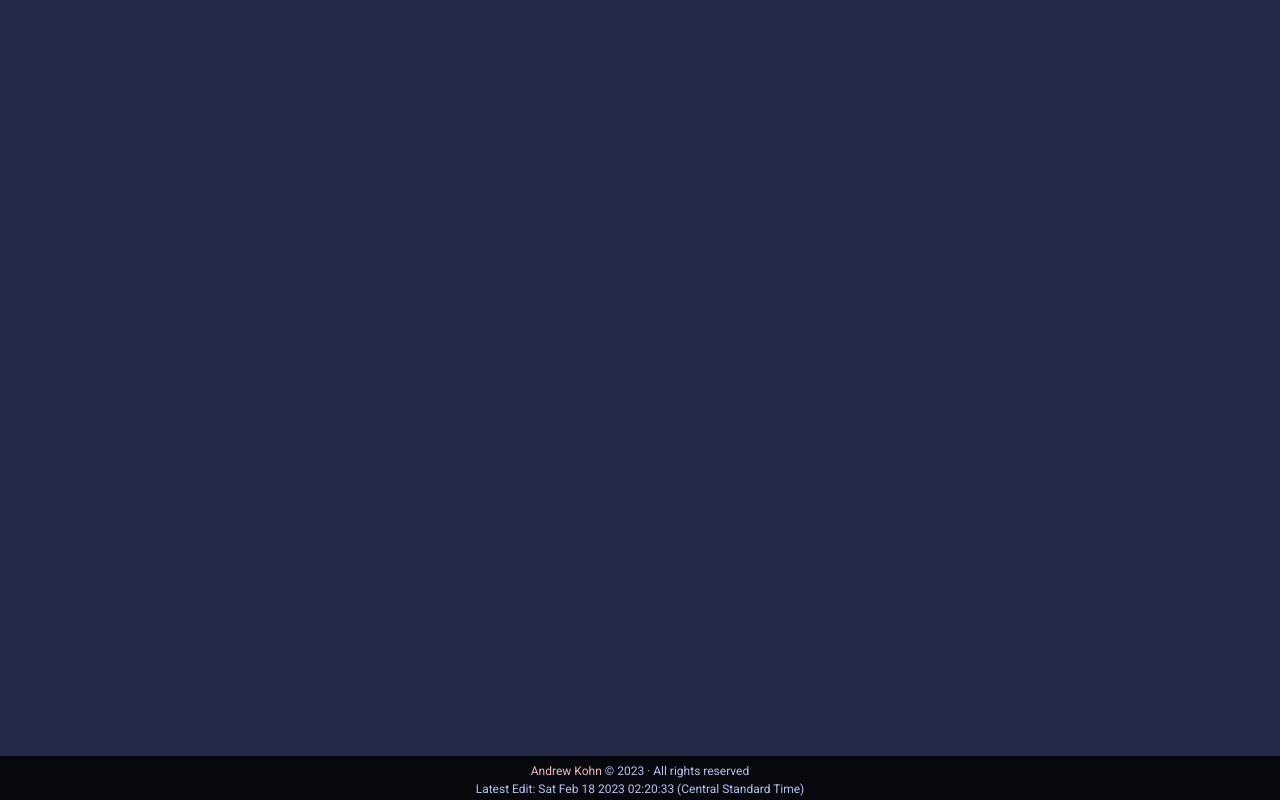
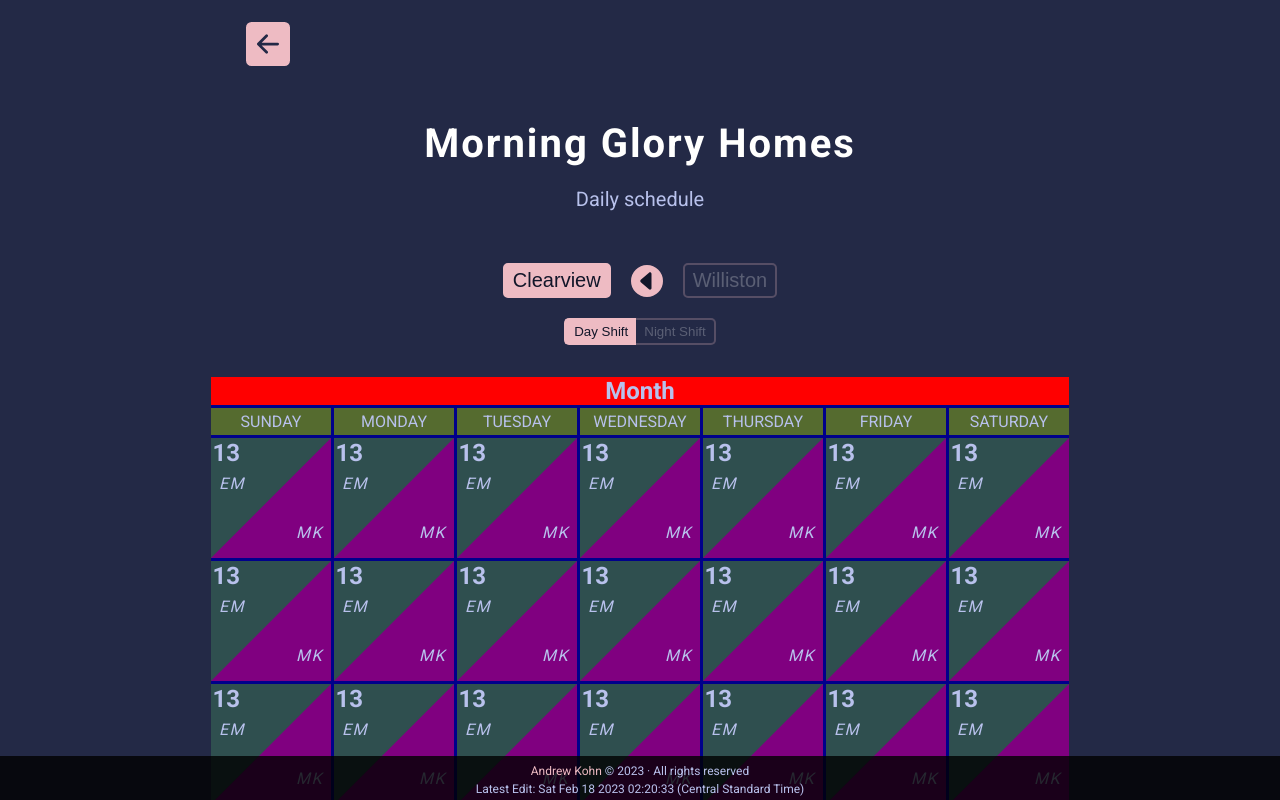
Before and after one commit to AndrewKohn/mgh-daily-schedule, a React (Vite) app in the folder client/: page /staff-schedule in a window 1280 px wide. Shown: the top 800 px of the page. Built offline with nearby package versions, Linux system fonts and the light colour scheme.

Commit message:
Add StaffSchedule page

```diff
--- a/client/src/App.scss
+++ b/client/src/App.scss
@@ -10,7 +10,7 @@
     height: 100%;
     width: 65%;
     filter: opacity(1);
-    animation: show-main 1.5s ease-in;
+    animation: show-main 0.5s ease-in;
 
     @keyframes show-main {
       0% {
--- a/client/src/App.tsx
+++ b/client/src/App.tsx
@@ -1,13 +1,11 @@
-import { useContext, useEffect } from 'react';
+import { useContext } from 'react';
 import './App.scss';
 import Footer from './components/Footer/Footer';
-import Header from './components/Header/Header';
-import Login from './components/Login/Login';
-import ScheduleList from './components/ScheduleList/ScheduleList';
 import AdminContext from './store/AdminContext';
 import { Routes, Route } from 'react-router-dom';
 import DailySchedule from './pages/DailySchedule';
 import Home from './pages/Home';
+import StaffSchedule from './pages/StaffSchedule';
 
 const App = ({}) => {
   const adminContext = useContext(AdminContext);
@@ -18,6 +16,7 @@ const App = ({}) => {
         <Routes>
           <Route path="/" element={<Home />} />
           <Route path="/daily-schedule" element={<DailySchedule />} />
+          <Route path="/staff-schedule" element={<StaffSchedule />} />
         </Routes>
       </main>
       <Footer />
--- /dev/null
+++ b/client/src/components/Calendar/Calendar.scss
@@ -0,0 +1,27 @@
+@use '../../styles/mixins';
+
+.calendar-container {
+  @include mixins.DisplayFlex(center, center, column, nowrap);
+  background-color: red;
+  min-width: 10.2rem;
+  margin-bottom: 12rem;
+
+  .month-title {
+    font-size: 2.4rem;
+  }
+
+  .month-container {
+    display: grid;
+    grid-template-columns: repeat(7, 1fr);
+    border-top: 3px solid transparent;
+    gap: 3px;
+    background-color: darkblue;
+    width: 100%;
+
+    .day-title {
+      text-align: center;
+      padding: 0.4rem 0;
+      background-color: darkolivegreen;
+    }
+  }
+}
--- /dev/null
+++ b/client/src/components/Calendar/Calendar.tsx
@@ -0,0 +1,119 @@
+import { useContext, useEffect, useState } from 'react';
+import StaffShiftContext from '../../store/StaffShiftContext';
+import './Calendar.scss';
+import CalendarTiles from './CalendarTiles';
+
+interface calendarContent {
+  id: number;
+  date: { month: string; dayName: string; dayNumber: string };
+  staffShift?: { dayShift: string; nightShift: string };
+}
+
+const Calendar = ({}) => {
+  const exDate = new Date();
+  const date = new Date(exDate.getFullYear(), 3, 1);
+  const [calendar, setCalendar] = useState<calendarContent[]>([]);
+
+  const calendarStartDate = () => {
+    let startDate = new Date(date.getFullYear(), date.getMonth(), 1);
+    let count = 0;
+
+    while (startDate.toString().split(' ')[0] !== 'Sun') {
+      startDate = new Date(date.getFullYear(), date.getMonth(), count--);
+    }
+
+    return startDate;
+  };
+
+  const calendarEndDate = () => {
+    let endDate = new Date(date.getFullYear(), date.getMonth() + 1, 1);
+    let count = 0;
+
+    while (endDate.toString().split(' ')[0] !== 'Sat') {
+      endDate = new Date(date.getFullYear(), date.getMonth() + 1, count++);
+    }
+
+    return endDate;
+  };
+
+  const setCalendarData = (start: Date, end: Date) => {
+    // Starting w/ previous month
+    let previousMonthDayCount = start.getDate();
+    const previousMonthEnd = new Date(
+      start.getFullYear(),
+      start.getMonth(),
+      0
+    ).getDate();
+
+    console.log(previousMonthEnd, previousMonthDayCount);
+    console.log('==========PREV MONTH');
+    for (let i = 0; i <= previousMonthEnd - start.getDate(); i++) {
+      console.log(
+        new Date(start.getFullYear(), start.getMonth(), previousMonthDayCount++)
+      );
+    }
+
+    // Ending with next month
+    let nextMonthDayCount = end.getDate();
+
+    console.log('==========NEXT MONTH');
+    for (let i = 0; i < nextMonthDayCount; i++) {
+      console.log(new Date(end.getFullYear(), end.getMonth(), i + 1));
+    }
+  };
+
+  setCalendarData(calendarStartDate(), calendarEndDate());
+
+  // useEffect(() => setCalendarData(calendarStartDate(), calendarEndDate()), []);
+  // useEffect(() => console.log(calendar), [calendar]);
+
+  // console.log('START:');
+  // console.log(calendarStartDate());
+  // console.log('END');
+  // console.log(calendarEndDate());
+  // console.log(date.getDate());
+  // console.log(previousMonth);
+  // console.log(currentMonth);
+  // console.log(nextMonth);
+
+  return (
+    <div className="calendar-container">
+      <h3 className="month-title">Month</h3>
+      <div className="month-container">
+        <p className="day-title">SUNDAY</p>
+        <p className="day-title">MONDAY</p>
+        <p className="day-title">TUESDAY</p>
+        <p className="day-title">WEDNESDAY</p>
+        <p className="day-title">THURSDAY</p>
+        <p className="day-title">FRIDAY</p>
+        <p className="day-title">SATURDAY</p>
+        <CalendarTiles />
+        <CalendarTiles />
+        <CalendarTiles />
+        <CalendarTiles />
+        <CalendarTiles />
+        <CalendarTiles />
+        <CalendarTiles />
+        <CalendarTiles />
+        <CalendarTiles />
+        <CalendarTiles />
+        <CalendarTiles />
+        <CalendarTiles />
+        <CalendarTiles />
+        <CalendarTiles />
+        <CalendarTiles />
+        <CalendarTiles />
+        <CalendarTiles />
+        <CalendarTiles />
+        <CalendarTiles />
+        <CalendarTiles />
+        <CalendarTiles />
+        <CalendarTiles />
+        <CalendarTiles />
+        <CalendarTiles />
+      </div>
+    </div>
+  );
+};
+
+export default Calendar;
--- /dev/null
+++ b/client/src/components/Calendar/CalendarTiles.scss
@@ -0,0 +1,64 @@
+.square {
+  position: relative;
+  min-height: 12rem;
+  aspect-ratio: 1 / 1;
+
+  &:hover .triangle {
+    border: 6rem solid rgba(128, 0, 128, 0.5);
+    border-top-color: rgba(47, 79, 79, 0.5);
+    border-left-color: rgba(47, 79, 79, 0.5);
+    transition: border 0.2s ease, border-top-color 0.2s ease,
+      border-left-color 0.2s ease;
+  }
+
+  &:not(:hover) .triangle {
+    border: 6rem solid purple;
+    border-top-color: darkslategrey;
+    border-left-color: darkslategrey;
+    transition: border 0.8s ease, border-top-color 0.8s ease,
+      border-left-color 0.8s ease;
+  }
+
+  &:hover .assignee {
+    font-size: 2rem;
+    transition: font-size 0.2s ease;
+  }
+
+  &:not(:hover) .assignee {
+    font-size: 1.6rem;
+    transition: font-size 0.4s ease;
+  }
+
+  .day {
+    position: absolute;
+    top: 0;
+    left: 0;
+    transform: translate(5%, 5%);
+    font-size: 2.4rem;
+    font-weight: 700;
+  }
+
+  .triangle {
+    border: 6rem solid purple;
+    border-top-color: darkslategrey;
+    border-left-color: darkslategrey;
+  }
+
+  .day-shift-assignee {
+    position: absolute;
+    top: 0;
+    left: 0;
+    transform: translate(0.8rem, 3.6rem);
+    font-style: italic;
+    letter-spacing: 1.5px;
+  }
+
+  .night-shift-assignee {
+    position: absolute;
+    bottom: 0;
+    right: 0;
+    transform: translate(-0.8rem, -1.6rem);
+    font-style: italic;
+    letter-spacing: 1.5px;
+  }
+}
--- /dev/null
+++ b/client/src/components/Calendar/CalendarTiles.tsx
@@ -0,0 +1,16 @@
+import './CalendarTiles.scss';
+
+interface Props {}
+
+const CalendarTiles = ({}) => {
+  return (
+    <div className="square">
+      <p className="day">13</p>
+      <div className="triangle"></div>
+      <p className="assignee day-shift-assignee">EM</p>
+      <p className="assignee night-shift-assignee">MK</p>
+    </div>
+  );
+};
+
+export default CalendarTiles;
--- /dev/null
+++ b/client/src/pages/StaffSchedule.tsx
@@ -0,0 +1,16 @@
+import { Fragment } from 'react';
+import Calendar from '../components/Calendar/Calendar';
+import Header from '../components/Header/Header';
+
+interface Props {}
+
+const StaffSchedule = ({}) => {
+  return (
+    <Fragment>
+      <Header title="Staff" />
+      <Calendar />
+    </Fragment>
+  );
+};
+
+export default StaffSchedule;
```
